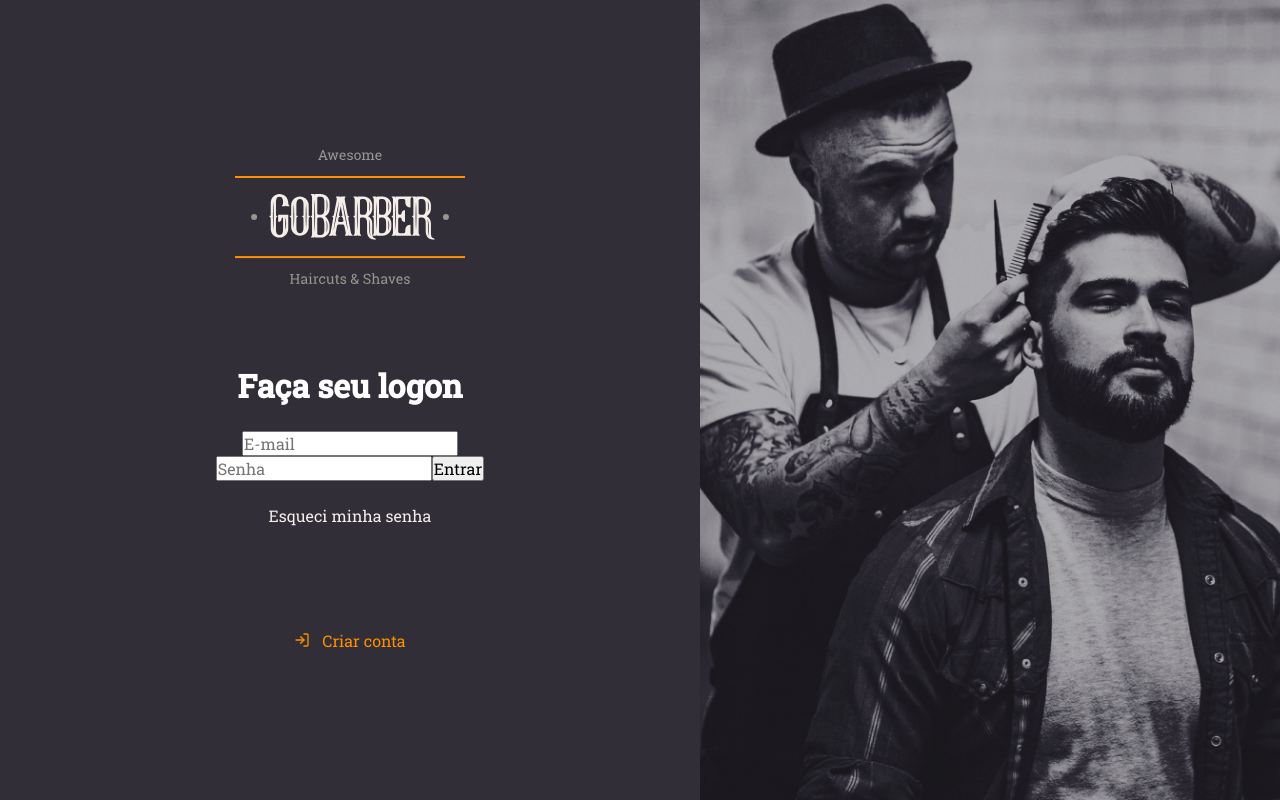
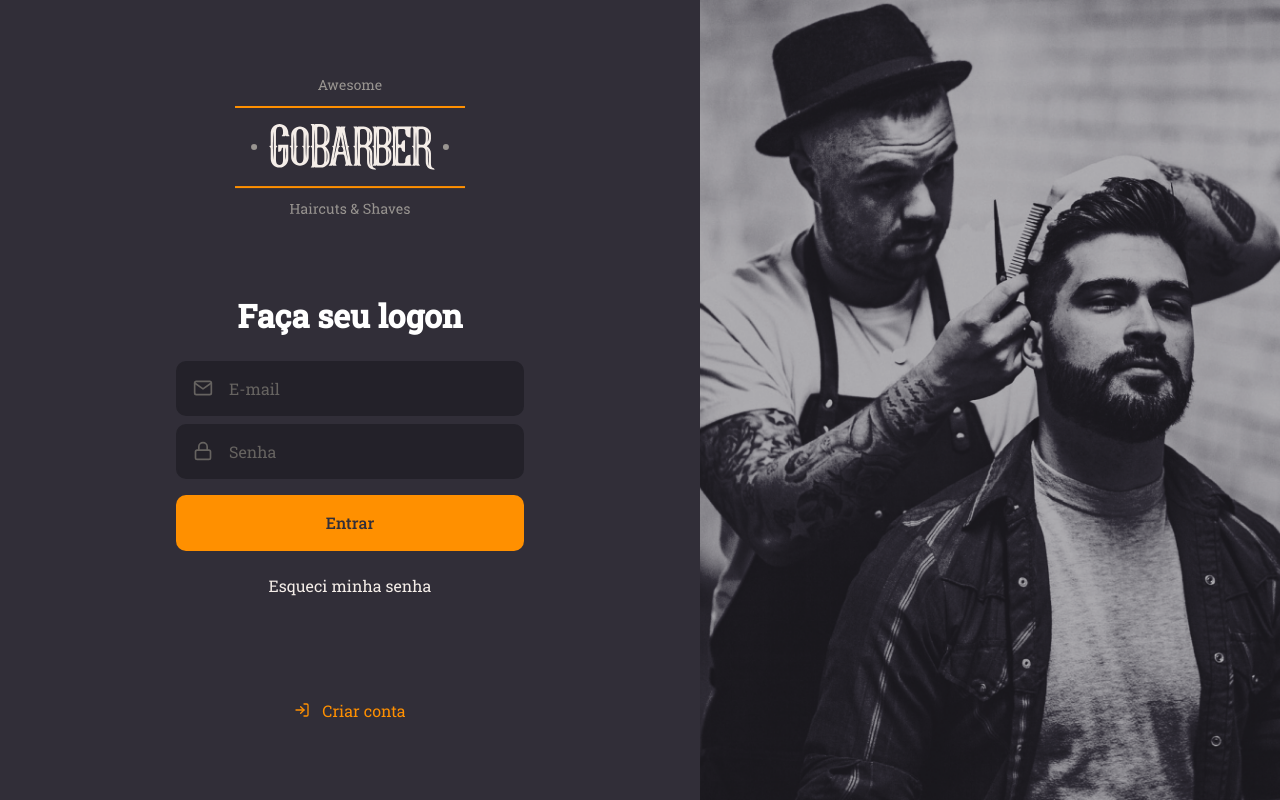
Before and after one commit to Brenox889/GoBarber, a React (Create React App) app in the folder web/: page / in a window 1280 px wide. Built offline with nearby package versions, Linux system fonts and the light colour scheme.

Commit message:
refactor: Button and Input components

```diff
--- a/web/src/pages/SignIn/index.tsx
+++ b/web/src/pages/SignIn/index.tsx
@@ -1,7 +1,9 @@
 import React from 'react';
-import { FiLogIn } from 'react-icons/fi';
+import { FiLogIn, FiMail, FiLock } from 'react-icons/fi';
 
 import logo from '../../assets/logo.svg';
+import Button from '../../components/Button';
+import Input from '../../components/Input';
 
 import { Container, Content, Background } from './styles';
 
@@ -12,10 +14,15 @@
       <form>
         <h1>Faça seu logon</h1>
 
-        <input placeholder="E-mail" />
-        <input placeholder="Senha" type="password" />
+        <Input name="email" icon={FiMail} placeholder="E-mail" />
+        <Input
+          name="password"
+          icon={FiLock}
+          placeholder="Senha"
+          type="password"
+        />
 
-        <button type="submit">Entrar</button>
+        <Button type="submit">Entrar</Button>
 
         <a href="forgot">Esqueci minha senha</a>
       </form>
```
